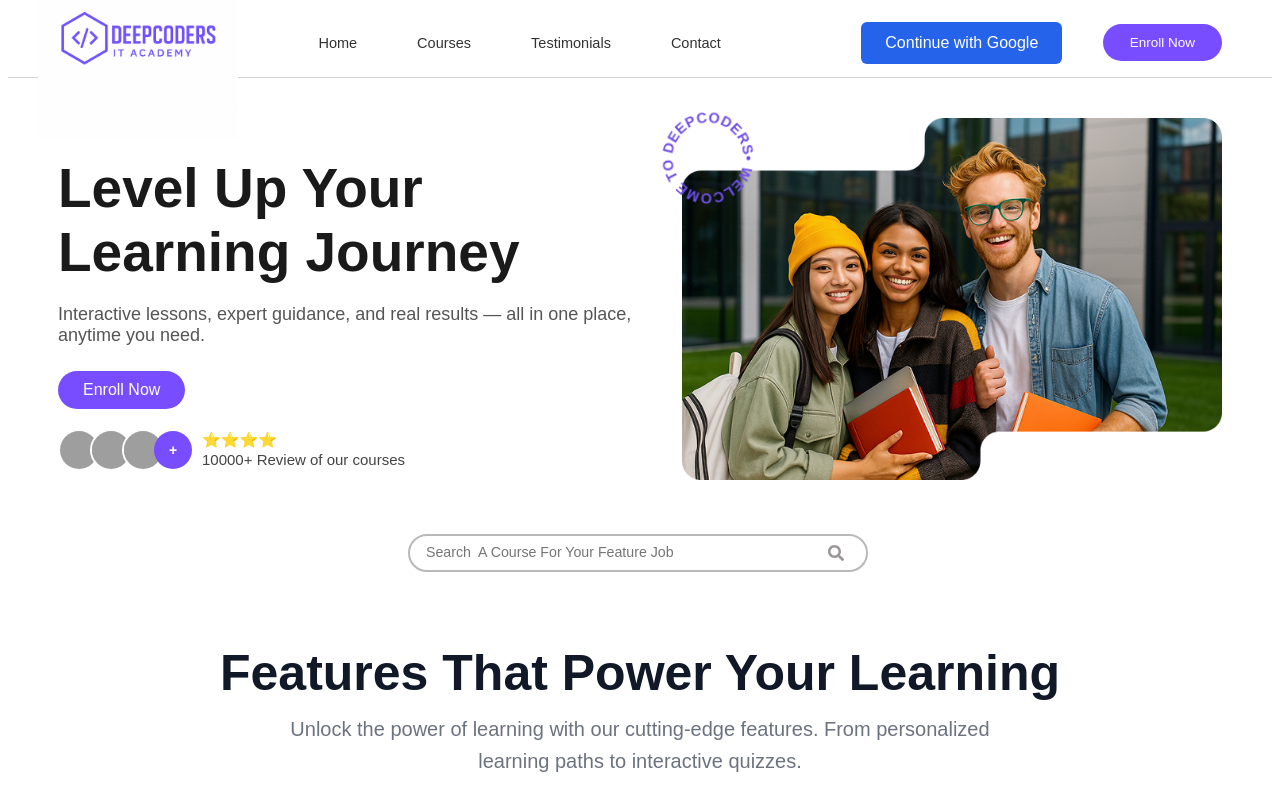
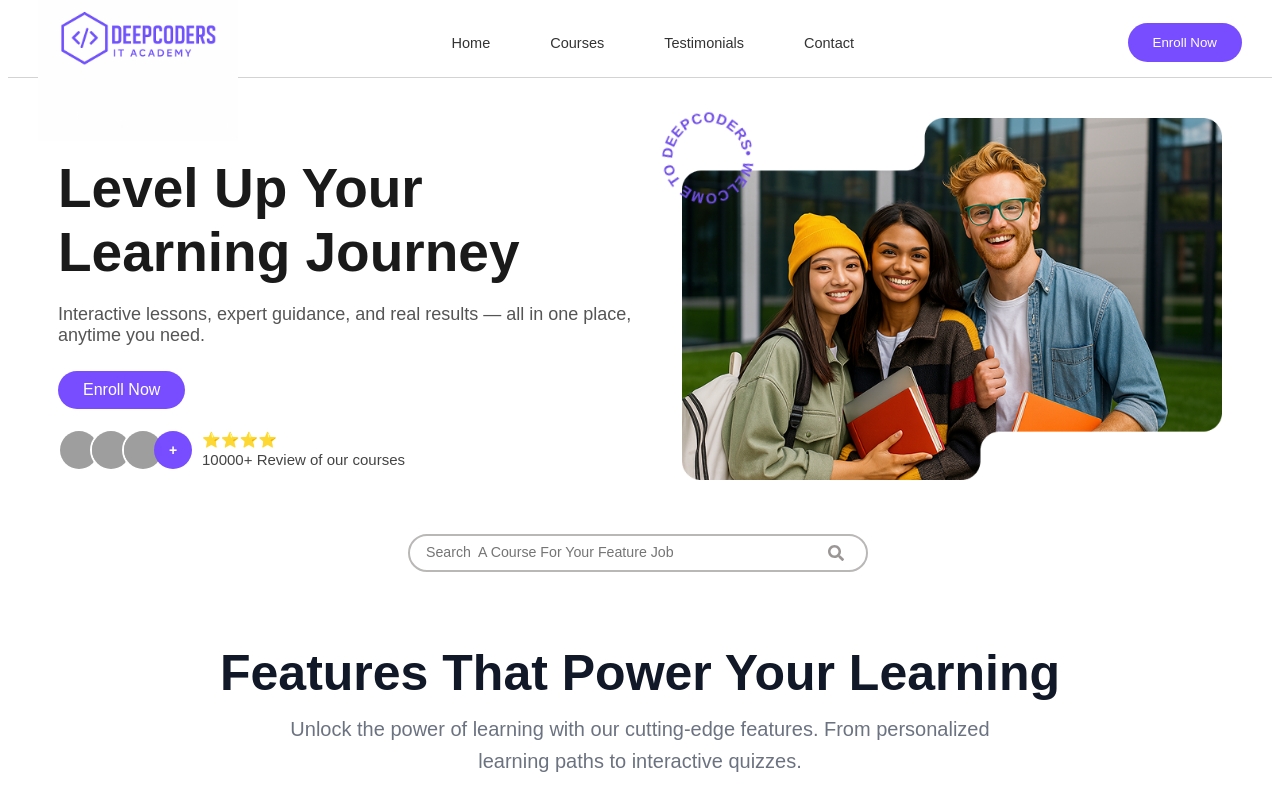
Before and after one commit to shahmeermughal5599/my-deepcoders-web, a React (Vite) app: page / in a window 1280 px wide. Shown: the top 800 px of the page. Built offline with nearby package versions, Linux system fonts and the light colour scheme; grey boxes are pictures that could not be loaded.

Commit message:
New Changes Navbar

```diff
--- a/firebaseConfig.js
+++ b/firebaseConfig.js
@@ -1,12 +1,9 @@
-// Import the functions you need from the SDKs you need
 import { initializeApp } from "firebase/app";
 import { getAnalytics } from "firebase/analytics";
 import { getAuth, GoogleAuthProvider } from "firebase/auth";
-// TODO: Add SDKs for Firebase products that you want to use
-// https://firebase.google.com/docs/web/setup#available-libraries
+import { getFirestore } from "firebase/firestore";
 
 // Your web app's Firebase configuration
-// For Firebase JS SDK v7.20.0 and later, measurementId is optional
 const firebaseConfig = {
   apiKey: "AIzaSyDY6cx34HQtpXb46FozhwjHJEdiHPMCQbM",
   authDomain: "deepcoders-f4008.firebaseapp.com",
@@ -22,5 +19,6 @@ const app = initializeApp(firebaseConfig);
 const analytics = getAnalytics(app);
 const auth = getAuth(app);
 const provider = new GoogleAuthProvider();
+const db = getFirestore(app);
 
-export { auth, provider };
+export { auth, provider, db };
--- a/src/App.jsx
+++ b/src/App.jsx
@@ -1,7 +1,7 @@
-import Features from "./components/Features/Features";
 import Hero from "./components/Hero/Hero";
 import Navbar from "./components/Navbar/Navbar";
-import PopularCourses from "./components/Courses/Courses";
+import Features from "./components/Features/Features";
+// import Courses from "./components/Courses/Courses";
 
 function App() {
   return (
@@ -9,7 +9,7 @@ function App() {
       <Navbar />
       <Hero />
       <Features />
-      <PopularCourses />
+      {/* <Courses /> */}
     </>
   );
 }
--- a/src/GoogleLogin/GoogleLogin.jsx
+++ /dev/null
@@ -1,52 +0,0 @@
-// src/components/Login.jsx
-import React from "react";
-import { auth, provider } from "../../firebaseConfig";
-import { signInWithPopup } from "firebase/auth";
-
-const GoogleLogin = () => {
-  const handleLogin = () => {
-    signInWithPopup(auth, provider)
-      .then((result) => {
-        console.log("✅ Logged in user:", result.user);
-        // Optionally: Redirect ya state update karo
-      })
-      .catch((error) => {
-        console.error("❌ Login error:", error);
-      });
-  };
-
-  return (
-    <div
-      style={{
-        display: "flex",
-        justifyContent: "center",
-        alignItems: "center",
-        height: "100vh",
-      }}
-    >
-      <button
-        onClick={handleLogin}
-        style={{
-          backgroundColor: "#2563EB", // blue-600
-          color: "white",
-          padding: "12px 24px",
-          borderRadius: "0.375rem",
-          border: "none",
-          cursor: "pointer",
-          fontSize: "16px",
-          transition: "background-color 0.2s ease",
-        }}
-        onMouseOver={(e) => {
-          e.target.style.backgroundColor = "#1D4ED8"; // blue-700
-        }}
-        onMouseOut={(e) => {
-          e.target.style.backgroundColor = "#2563EB"; // blue-600
-        }}
-      >
-        Continue with Google
-      </button>
-    </div>
-  );
-};
-
-export default GoogleLogin;
--- a/src/components/EnrollFormModal/EnrollFormModal.jsx
+++ b/src/components/EnrollFormModal/EnrollFormModal.jsx
@@ -1,30 +1,142 @@
-import "./EnrollFormModal.css";
+// src/components/EnrollForm.jsx
+import React, { useState } from "react";
+import { signInWithPopup } from "firebase/auth";
+import { collection, addDoc } from "firebase/firestore";
 
-function EnrollFormModal({ onClose }) {
+const EnrollForm = ({ formData, setFormData, setShowModal, showModal }) => {
+  // Form submit
+  const handleSubmit = async (e) => {
+    e.preventDefault();
+    try {
+      await addDoc(collection(db, "enrollments"), formData);
+      alert("✅ Enrollment submitted successfully!");
+      setIsModalOpen(false);
+      setFormData({
+        name: "",
+        email: "",
+        password: "",
+        course: "",
+        message: "",
+      });
+    } catch (error) {
+      console.error("Error saving enrollment:", error);
+    }
+  };
+
   return (
-    <div className="enroll-form-backdrop">
-      <div className="enroll-form-container">
-        <button className="close-btn" onClick={onClose}>
-          ×
-        </button>
-        <h2>Enroll Now</h2>
-        <form>
-          <input type="text" placeholder="Full Name" required />
-          <input type="email" placeholder="Email Address" required />
-          <input type="tel" placeholder="Phone Number" required />
-          <select>
-            <option value="">Select Course</option>
-            <option value="frontend">Frontend Development</option>
-            <option value="backend">Backend Development</option>
-            <option value="frontend">Full Stack Development</option>
-            <option value="App">Mobile App Development</option>
-          </select>
-          <textarea placeholder="Why do you want to join?" rows="4" />
-          <button type="submit">Submit</button>
-        </form>
-      </div>
-    </div>
+    <>
+      {/* Modal */}
+      {showModal && (
+        <div
+          style={{
+            position: "fixed",
+            top: "0",
+            left: "0",
+            width: "100%",
+            height: "100%",
+            backgroundColor: "rgba(0,0,0,0.5)",
+            display: "flex",
+            justifyContent: "center",
+            alignItems: "center",
+            zIndex: "9999",
+          }}
+        >
+          <div
+            style={{
+              background: "white",
+              padding: "20px",
+              borderRadius: "8px",
+              width: "400px",
+            }}
+          >
+            <h2>Enroll Form</h2>
+            <form onSubmit={handleSubmit}>
+              <input
+                type="text"
+                value={formData.name}
+                onChange={(e) =>
+                  setFormData({ ...formData, name: e.target.value })
+                }
+                placeholder="Full Name"
+                required
+                style={{ width: "100%", marginBottom: "10px" }}
+              />
+              <input
+                type="email"
+                value={formData.email}
+                onChange={(e) =>
+                  setFormData({ ...formData, email: e.target.value })
+                }
+                placeholder="Email"
+                required
+                style={{ width: "100%", marginBottom: "10px" }}
+              />
+              <input
+                type="password"
+                value={formData.password}
+                onChange={(e) =>
+                  setFormData({ ...formData, password: e.target.value })
+                }
+                placeholder="Password"
+                required
+                style={{ width: "100%", marginBottom: "10px" }}
+              />
+              <select
+                value={formData.course}
+                onChange={(e) =>
+                  setFormData({ ...formData, course: e.target.value })
+                }
+                required
+                style={{ width: "100%", marginBottom: "10px" }}
+              >
+                <option value="">Select Course</option>
+                <option value="React">React</option>
+                <option value="Next.js">Next.js</option>
+                <option value="JavaScript">JavaScript</option>
+              </select>
+              <textarea
+                value={formData.message}
+                onChange={(e) =>
+                  setFormData({ ...formData, message: e.target.value })
+                }
+                placeholder="Your message"
+                style={{ width: "100%", marginBottom: "10px" }}
+              ></textarea>
+
+              <button
+                type="submit"
+                style={{
+                  backgroundColor: "#2563EB",
+                  color: "white",
+                  padding: "10px",
+                  border: "none",
+                  borderRadius: "5px",
+                  cursor: "pointer",
+                }}
+              >
+                Submit
+              </button>
+              <button
+                type="button"
+                onClick={() => setShowModal(false)}
+                style={{
+                  marginLeft: "10px",
+                  backgroundColor: "gray",
+                  color: "white",
+                  padding: "10px",
+                  border: "none",
+                  borderRadius: "5px",
+                  cursor: "pointer",
+                }}
+              >
+                Close
+              </button>
+            </form>
+          </div>
+        </div>
+      )}
+    </>
   );
-}
+};
 
-export default EnrollFormModal;
+export default EnrollForm;
--- a/src/components/Navbar/Navbar.jsx
+++ b/src/components/Navbar/Navbar.jsx
@@ -2,12 +2,72 @@ import "./Navbar.css";
 import logoImage from "../../assets/logo.png";
 import EnrollFormModal from "../EnrollFormModal/EnrollFormModal";
 import { useState } from "react";
-import GoogleLogin from "../../GoogleLogin/GoogleLogin";
+import { GoogleAuthProvider, signInWithPopup } from "firebase/auth";
+import { auth, provider } from "../../../firebaseConfig";
 
 function Navbar() {
   const [showModal, setShowModal] = useState(false);
+  const [user, setUser] = useState({
+    photo: localStorage.getItem("photo"),
+    token: localStorage.getItem("token"),
+  });
+  const photoURi = localStorage.getItem("photo");
+  console.log("photo", photoURi);
 
-  const openModal = () => setShowModal(true);
+  const [formData, setFormData] = useState({
+    name: "",
+    email: "",
+    password: "",
+    course: "",
+    message: "",
+  });
+
+  // Enroll Now button click
+  const handleGoogleLogin = async () => {
+    // Step 1: Ask user before Google login
+    const proceed = window.confirm("Continue with Google to enroll?");
+    if (!proceed) return;
+
+    try {
+      // Step 2: Google Auth popup
+      const result = await signInWithPopup(auth, provider);
+      const user = result.user;
+
+      const credential = GoogleAuthProvider.credentialFromResult(result);
+      const accessToken = credential.accessToken;
+
+      localStorage.setItem("token", accessToken);
+      localStorage.setItem("photo", user.photoURL);
+
+      setUser({
+        token: accessToken,
+        photo: user.photoURL,
+      });
+      console.log("User Info:", {
+        name: user.displayName,
+        email: user.email,
+        photo: user.photoURL,
+      });
+      setShowModal(true);
+      // Step 3: Auto-fill name & email from Google
+      setFormData((prev) => ({
+        ...prev,
+        name: user.displayName || "",
+        email: user.email || "",
+      }));
+
+      // Step 4: Open modal after Google login
+      setIsModalOpen(true);
+    } catch (error) {
+      console.error("Google Sign-in Error:", error);
+    }
+  };
+
+  const handleLougout = () => {
+    localStorage.removeItem("token");
+    localStorage.removeItem("photo");
+    setUser({});
+  };
   const closeModal = () => setShowModal(false);
 
   return (
@@ -21,11 +81,31 @@ function Navbar() {
         <li>Testimonials</li>
         <li>Contact</li>
       </ul>
-      <GoogleLogin />
-      <button className="navbar-btn" onClick={openModal}>
-        Enroll Now
-      </button>
-      {showModal && <EnrollFormModal onClose={closeModal} />}
+
+      {user.token ? (
+        <button onClick={handleLougout}>Logout</button>
+      ) : (
+        <button
+          onClick={handleGoogleLogin}
+          style={{
+            backgroundColor: "rgba(118, 76, 255, 0.991)",
+            color: "white",
+            padding: "12px 25px",
+            border: "none",
+            borderRadius: "35px",
+            cursor: "pointer",
+          }}
+        >
+          Enroll Now
+        </button>
+      )}
+
+      <EnrollFormModal
+        formData={formData}
+        setFormData={setFormData}
+        showModal={showModal}
+        setShowModal={closeModal}
+      />
     </nav>
   );
 }
--- a/src/components/SignupModal/SignupModal.jsx
+++ /dev/null
@@ -1,7 +0,0 @@
-import React from "react";
-
-function SignupModal() {
-  return <div>SignupModal</div>;
-}
-
-export default SignupModal;
```
Also changed, not shown: src/components/SignupModal/SignupModal.css (deleted).
